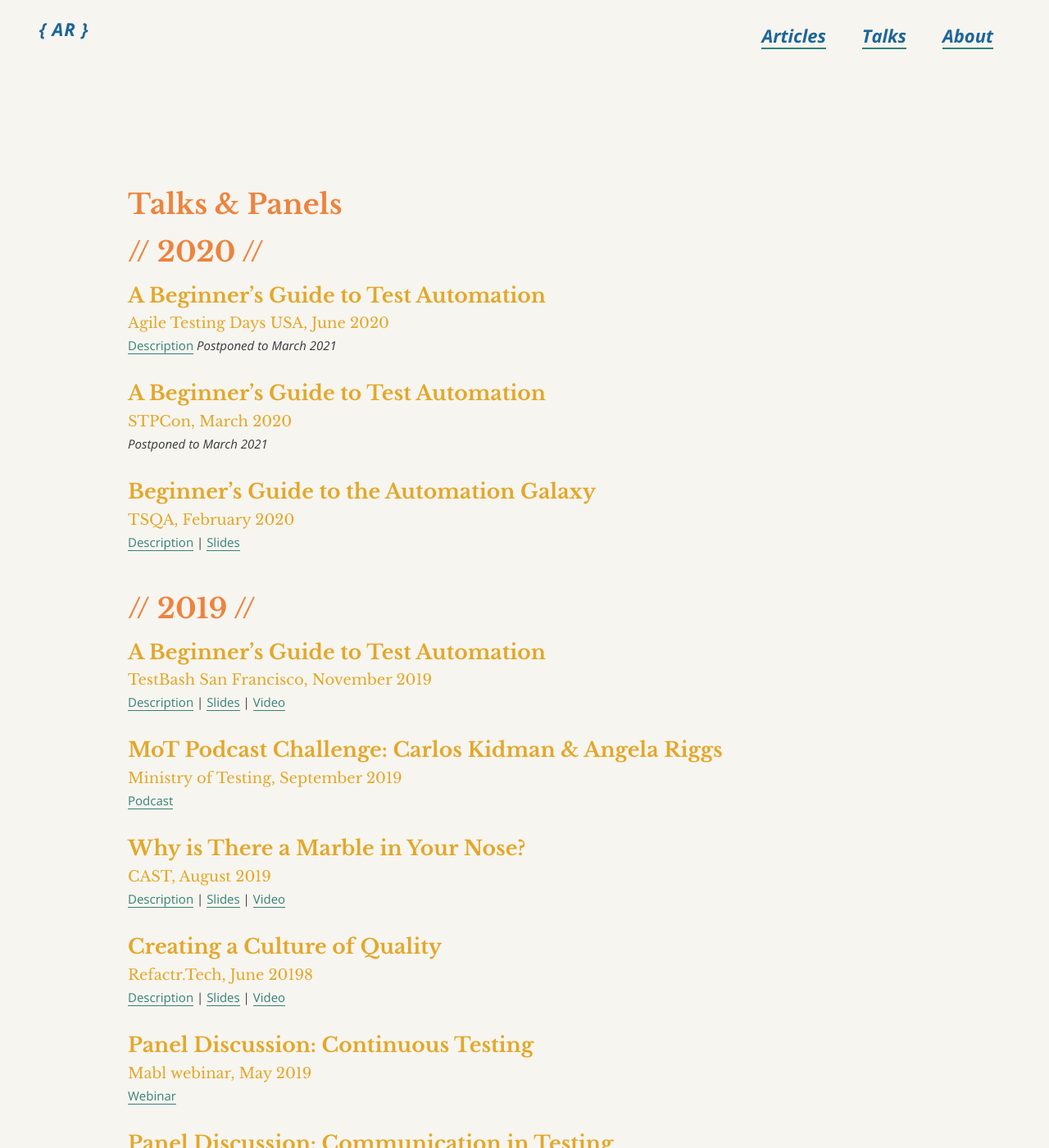
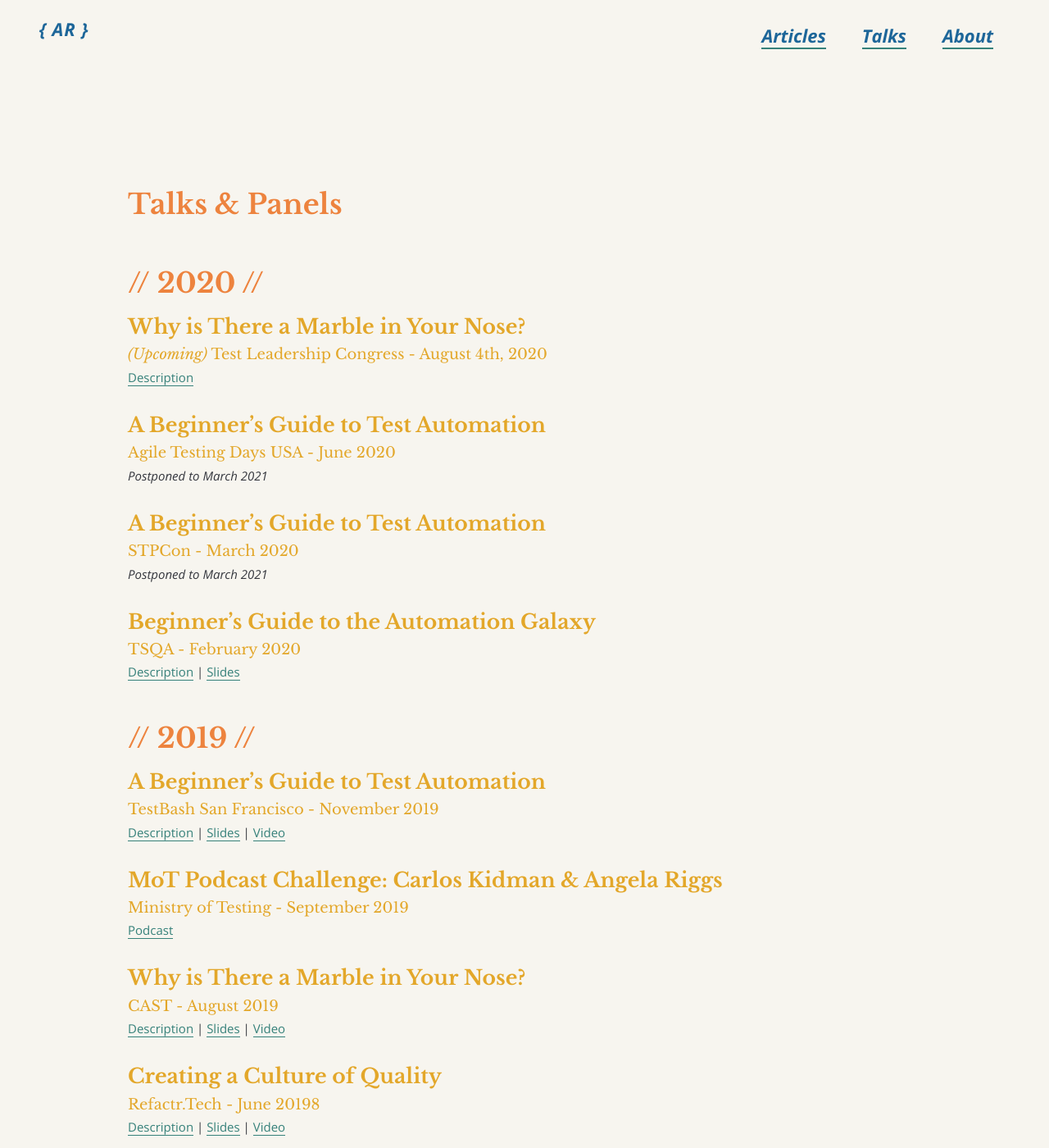
Before and after one commit to angelariggs/angelariggs.github.io, a Jekyll site: the page built from talks.md, in a window 1280 px wide and 1400 px high. Shown: the whole window at 82% size. Built offline with Jekyll 4.4.1, drawn with Linux system fonts in a browser that asks for light colours; some of the changed text lies outside the part shown.

Commit message:
updated with tlc talk

```diff
--- a/talks.md
+++ b/talks.md
@@ -5,19 +5,24 @@
 permalink: /talks
 ---
 
+&nbsp;
+&nbsp;
 # // 2020 //
 
+## Why is There a Marble in Your Nose?
+### _(Upcoming)_ Test Leadership Congress - August 4th, 2020
+[Description](https://testleadership2020.sched.com/event/cL6U/why-is-there-a-marble-in-your-nose#sched-page-event-sharing)
+
 ## A Beginner's Guide to Test Automation
-### Agile Testing Days USA, June 2020
-[Description](https://agiletestingdays.us/session/a-beginners-guide-to-test-automation")
+### Agile Testing Days USA - June 2020
 _Postponed to March 2021_
 
 ## A Beginner's Guide to Test Automation
-### STPCon, March 2020
+### STPCon - March 2020
 _Postponed to March 2021_
 
 ## Beginner's Guide to the Automation Galaxy
-### TSQA, February 2020
+### TSQA - February 2020
 [Description](https://tsqa.org/sessions#block-yui_3_17_2_1_1577116787998_19057) | [Slides](http://bit.ly/beginners-guide-automation-galaxy)
 
 &nbsp;
@@ -25,27 +30,27 @@
 # // 2019 //
 
 ## A Beginner's Guide to Test Automation
-### TestBash San Francisco, November 2019
+### TestBash San Francisco - November 2019
 [Description](https://www.ministryoftesting.com/events/testbash-san-francisco-2019#a-beginner-s-guide-to-test-automation) | [Slides](http://bit.ly/angela-testbash2019) | [Video](https://www.ministryoftesting.com/dojo/series/testbash-san-francisco-2019/lessons/a-beginner-s-guide-to-test-automation-angela-riggs)
 
 ## MoT Podcast Challenge: Carlos Kidman & Angela Riggs
-### Ministry of Testing, September 2019
+### Ministry of Testing - September 2019
 [Podcast](http://bit.ly/angela-mot-podcast)
 
 ## Why is There a Marble in Your Nose?
-### CAST, August 2019
+### CAST - August 2019
 [Description](https://cast2019.sched.com/event/O8qZ/why-is-there-a-marble-in-your-nose) | [Slides](http://bit.ly/cast2019-marble-nose) | [Video](http://bit.ly/angela-cast2019-video)
 
 ## Creating a Culture of Quality
-### Refactr.Tech, June 20198
+### Refactr.Tech - June 20198
 [Description](https://refactr.tech/detail/sessions.html#creating-a-culture-of-quality) | [Slides](http://bit.ly/refactr2019-culture-quality) | [Video](http://bit.ly/angela-refactr2019-video)
 
 ## Panel Discussion: Continuous Testing
-### Mabl webinar, May 2019
+### Mabl webinar - May 2019
 [Webinar](https://www.mabl.com/blog/how-to-shift-to-continuous-testing-in-devops)
 
 ## Panel Discussion: Communication in Testing
-### Software Test Professionals webinar, April 2019
+### Software Test Professionals webinar - April 2019
 [Webinar](https://www.softwaretestpro.com/communication-in-testing)
 
 &nbsp;
@@ -57,9 +62,9 @@
 [Description](https://www.ministryoftesting.com/events/testbash-san-francisco-2018#creating-a-culture-of-quality-assurance) | [Slides](https://speakerdeck.com/angelariggs/creating-a-culture-of-quality-testbash-sf) | [Video](https://www.ministryoftesting.com/dojo/lessons/creating-a-culture-of-quality-assurance-angela-riggs)
 
 ## Automated Visual Regression Testing with BackstopJS
-### PNSQC, October 2018
+### PNSQC - October 2018
 [Description](https://www.pnsqc.org/automated-visual-regression-testing-with-backstopjs) | [Slides](https://speakerdeck.com/angelariggs/automating-visual-regression-testing-with-backstopjs)
 
 ## Career & Technical Panel
-### Women Who Code Portland, February 2018
+### Women Who Code Portland - February 2018
 [Description](https://www.meetup.com/Women-Who-Code-Portland/events/245945636)
```
